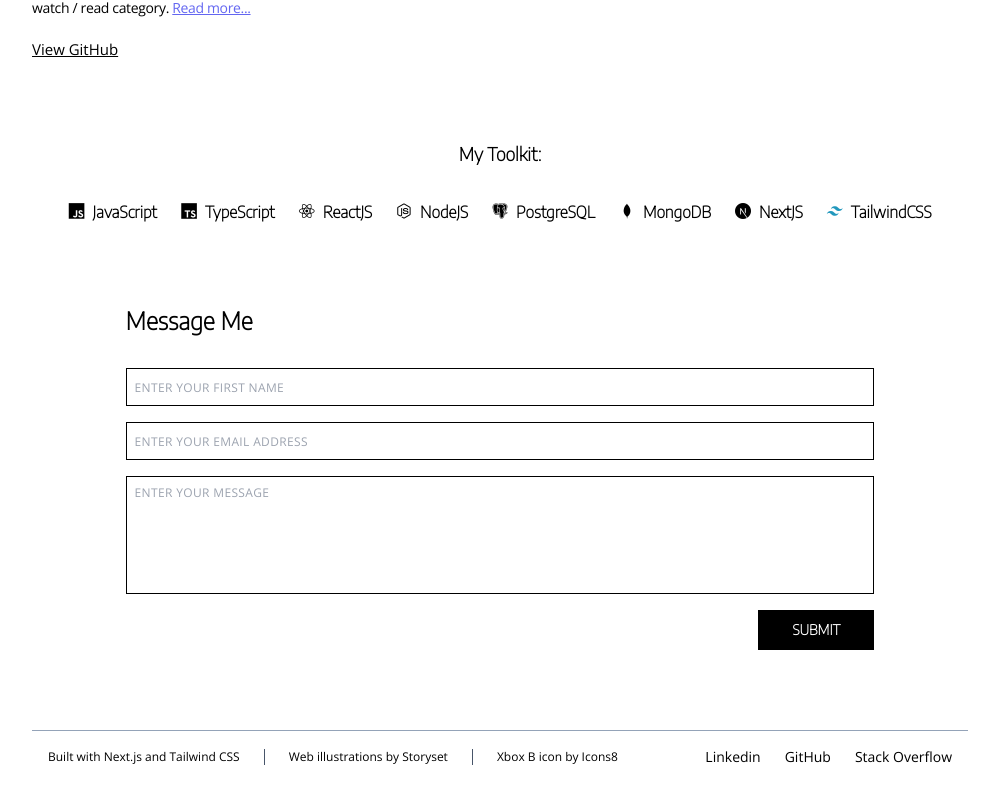
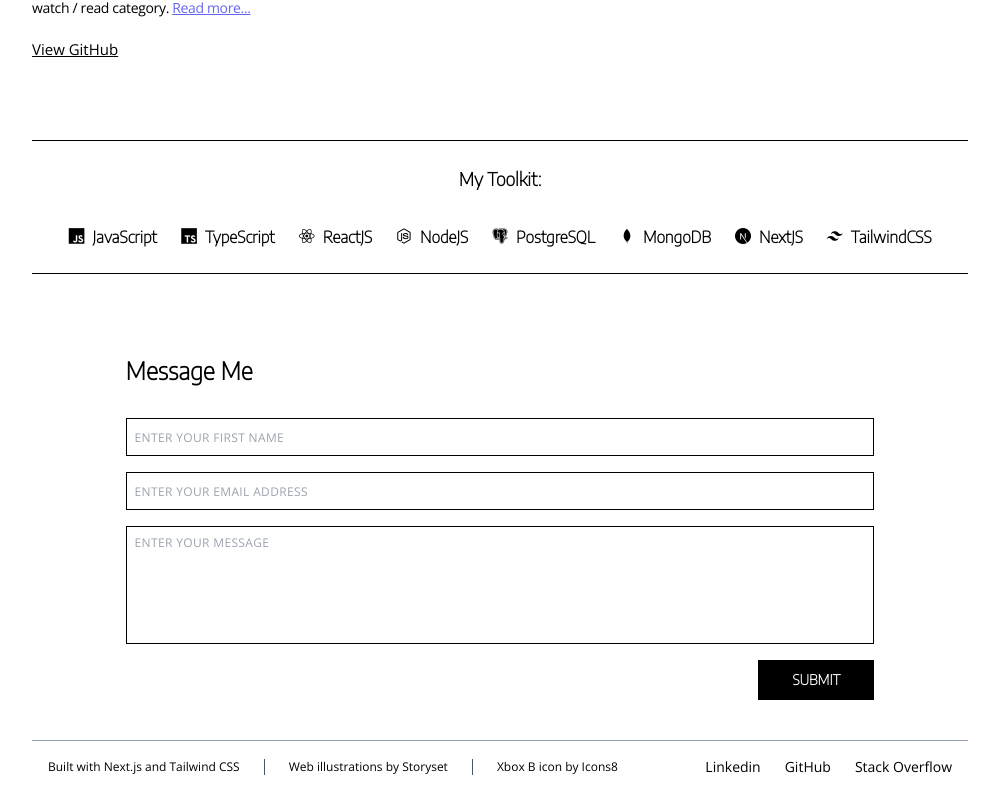
Before and after one commit to WebDevBernard/Portfolio, a Next.js app: page / in a window 1280 px wide. Shown: the part 949-1758 px from the top of the page, without its empty margins (140-1139 px from the left). Built offline with nearby package versions, Linux system fonts and the light colour scheme.

Commit message:
styling changes

```diff
--- a/components/Contact.tsx
+++ b/components/Contact.tsx
@@ -83,8 +83,8 @@ const Contact = () => {
               spellcheck="false"
               rows={5}
             />
-            <div className="flex justify-between mt-4">
-              <div className="text-xs text-red-500">
+            <div className="relative">
+              <div className="text-xs text-red-500 absolute">
                 {touched.name && errors.name && (
                   <p className="">{errors.name}</p>
                 )}
@@ -98,7 +98,7 @@ const Contact = () => {
                   isSubmitting
                     ? "bg-zinc-400"
                     : "bg-black hover:bg-white hover:border-black hover:text-black cursor-pointer"
-                } btn-primary`}
+                } btn-primary absolute right-0`}
                 type="submit"
                 disabled={isSubmitting}
               >
--- a/components/ProjectItem.tsx
+++ b/components/ProjectItem.tsx
@@ -19,7 +19,7 @@ const ProjectItem: FC<ProjectProps> = (props) => {
   return (
     <div
       className="flex flex-col justify-between
- overflow-hidden  relative"
+ overflow-hidden p-6 md:p-0 relative"
     >
       {openModal && (
         <Description
--- a/components/Skills.tsx
+++ b/components/Skills.tsx
@@ -2,7 +2,7 @@ import { skillsData } from "../data/skills-data";
 
 const Skills = () => {
   return (
-    <div className="flex flex-col items-start md:items-center space-y-8">
+    <div className="flex flex-col items-start md:items-center space-y-8 border-y-[1px] py-6 border-black">
       <h2 className="text-lg font-serif font-bold">My Toolkit:</h2>
       <div className="flex flex-col md:flex-row space-y-4 md:space-y-0 md:space-x-6">
         {skillsData.map((skill) => {
--- a/data/skills-data.ts
+++ b/data/skills-data.ts
@@ -37,6 +37,6 @@ export const skillsData = [
   {
     id: "m8",
     name: "TailwindCSS",
-    icon: "devicon-tailwindcss-plain colored",
+    icon: "devicon-tailwindcss-plain",
   },
 ];
```
